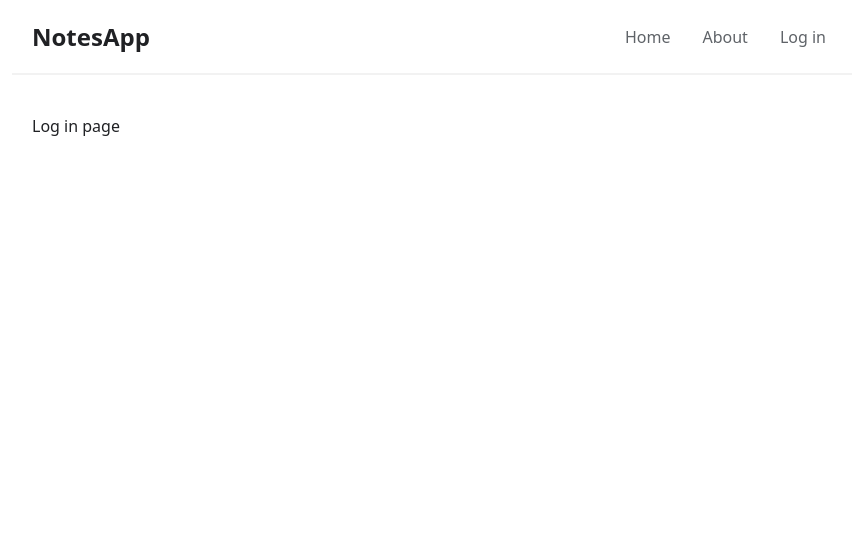
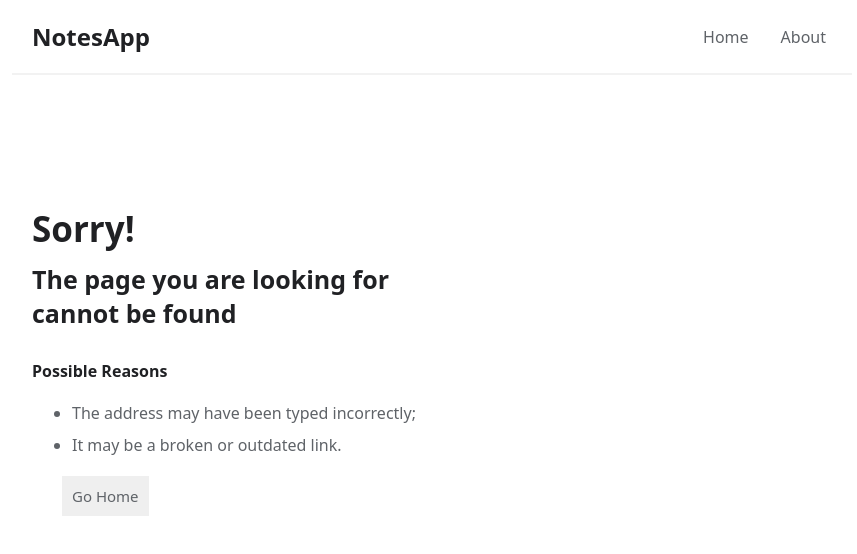
Before and after one commit to YunusCelik21/Notes-app, a React (Create React App) app in the folder client/: page /login in a window 1280 px wide. Shown: the top 554 px of the page, without its empty margins (208-1065 px from the left). Built offline with nearby package versions, Linux system fonts and the light colour scheme.

Commit message:
delete login page

```diff
--- a/client/src/App.js
+++ b/client/src/App.js
@@ -2,7 +2,6 @@ import { BrowserRouter as Router, Route, Routes } from 'react-router-dom';
 import Navbar from './comp/Navbar';
 import Home from './comp/Home';
 import About from './comp/About';
-import Login from './comp/Login';
 import NoteDetails from './comp/NoteDetails';
 import NoteAdd from './comp/NoteAdd';
 import NotFound from './comp/NotFound';
@@ -18,7 +17,6 @@ const App = () => {
             <Routes>
               <Route exact path='/' element={<Home/>}></Route>
               <Route exact path='/about' element={<About/>}></Route>
-              <Route exact path='/login' element={<Login/>}></Route>
               {/** :id means its a variable*/}
               <Route exact path='/notes/:id' element={<NoteDetails/>}></Route>
               <Route exact path='/notes/:id/edit' element={<NoteEdit/>}></Route>
--- a/client/src/comp/Login.js
+++ /dev/null
@@ -1,9 +0,0 @@
-const Login = () => {
-    return (
-        <>
-            <p>Log in page</p>
-        </>
-    );
-}
-
-export default Login;
--- a/client/src/comp/Navbar.js
+++ b/client/src/comp/Navbar.js
@@ -7,7 +7,6 @@ const Navbar = () => {
             <div className="links">
                 <Link to="/">Home</Link>
                 <Link to="/about">About</Link>
-                <Link to="/login">Log in</Link>
             </div>
         </nav>
     );
```
